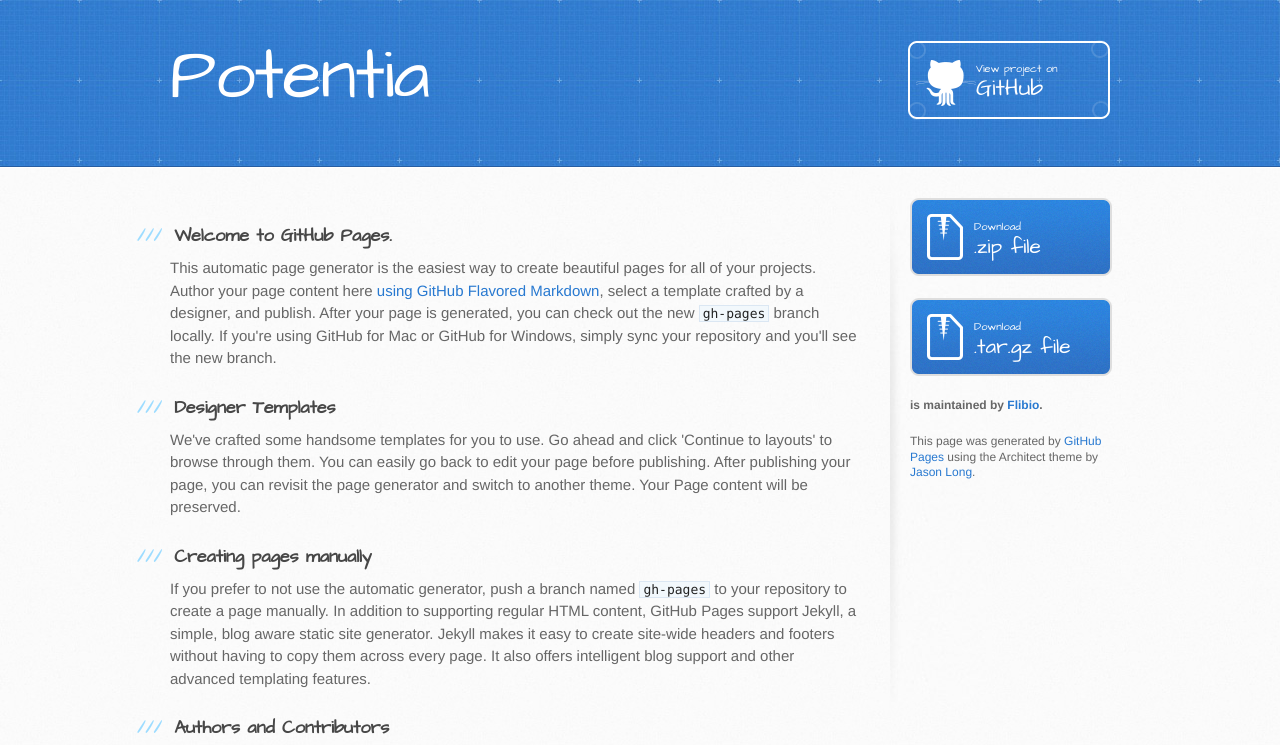
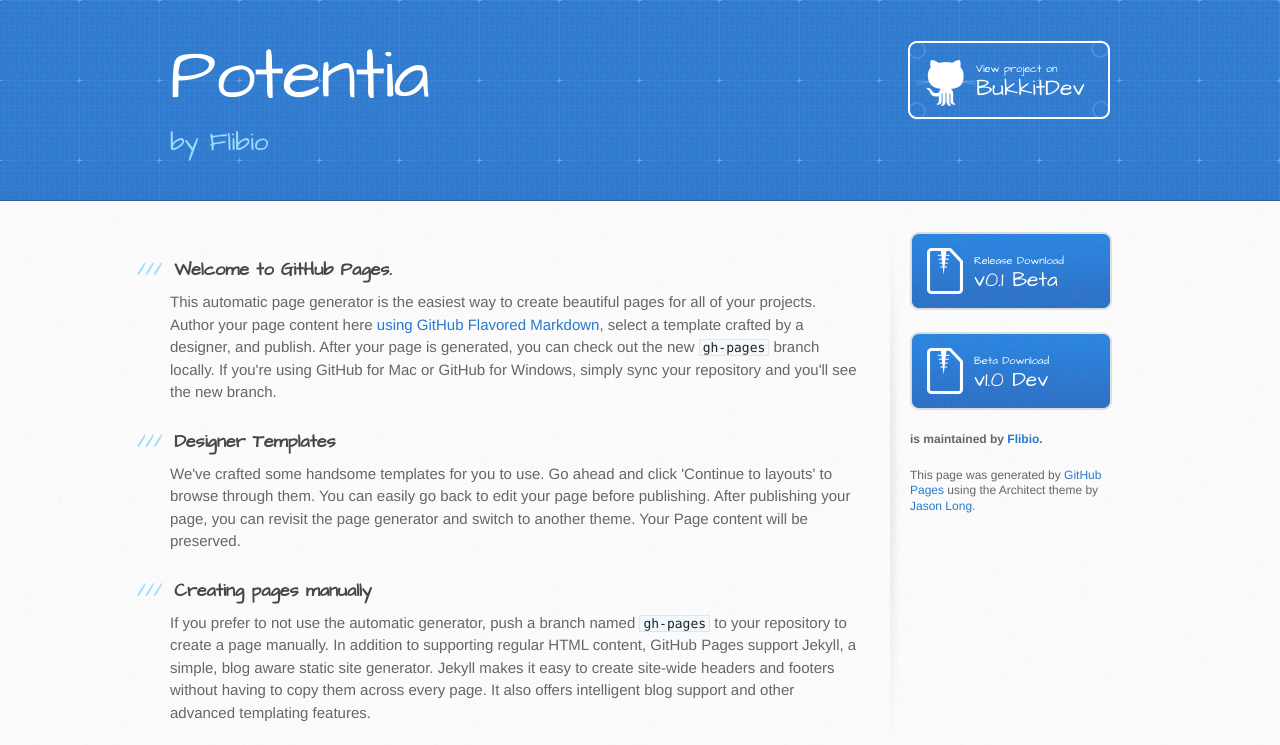
Before and after one commit to Flibio/Potentia, a plain HTML site: page index.html in a window 1280 px wide. Shown: the top 745 px of the page. Drawn offline with Linux system fonts and the light colour scheme.

Commit message:
Updated index.html

```diff
--- a/index.html
+++ b/index.html
@@ -13,15 +13,15 @@
     <script src="//html5shiv.googlecode.com/svn/trunk/html5.js"></script>
     <![endif]-->
 
-    <title>Potentia by Flibio</title>
+    <title>Potentia</title>
   </head>
 
   <body>
     <header>
       <div class="inner">
         <h1>Potentia</h1>
-        <h2></h2>
-        <a href="https://github.com/Flibio/Potentia" class="button"><small>View project on</small> GitHub</a>
+        <h2>by Flibio</h2>
+        <a href="http://dev.bukkit.org/bukkit-plugins/potentia/" class="button"><small>View project on</small> BukkitDev</a>
       </div>
     </header>
 
@@ -55,13 +55,13 @@
         </section>
 
         <aside id="sidebar">
-          <a href="https://github.com/Flibio/Potentia/zipball/master" class="button">
-            <small>Download</small>
-            .zip file
+          <a href="http://dev.bukkit.org/bukkit-plugins/potentia/files/" class="button">
+            <small>Release Download</small>
+            v0.1 Beta
           </a>
-          <a href="https://github.com/Flibio/Potentia/tarball/master" class="button">
-            <small>Download</small>
-            .tar.gz file
+          <a href="" class="button">
+            <small>Beta Download</small>
+            v1.0 Dev
           </a>
 
           <p class="repo-owner"><a href="https://github.com/Flibio/Potentia"></a> is maintained by <a href="https://github.com/Flibio">Flibio</a>.</p>
```
